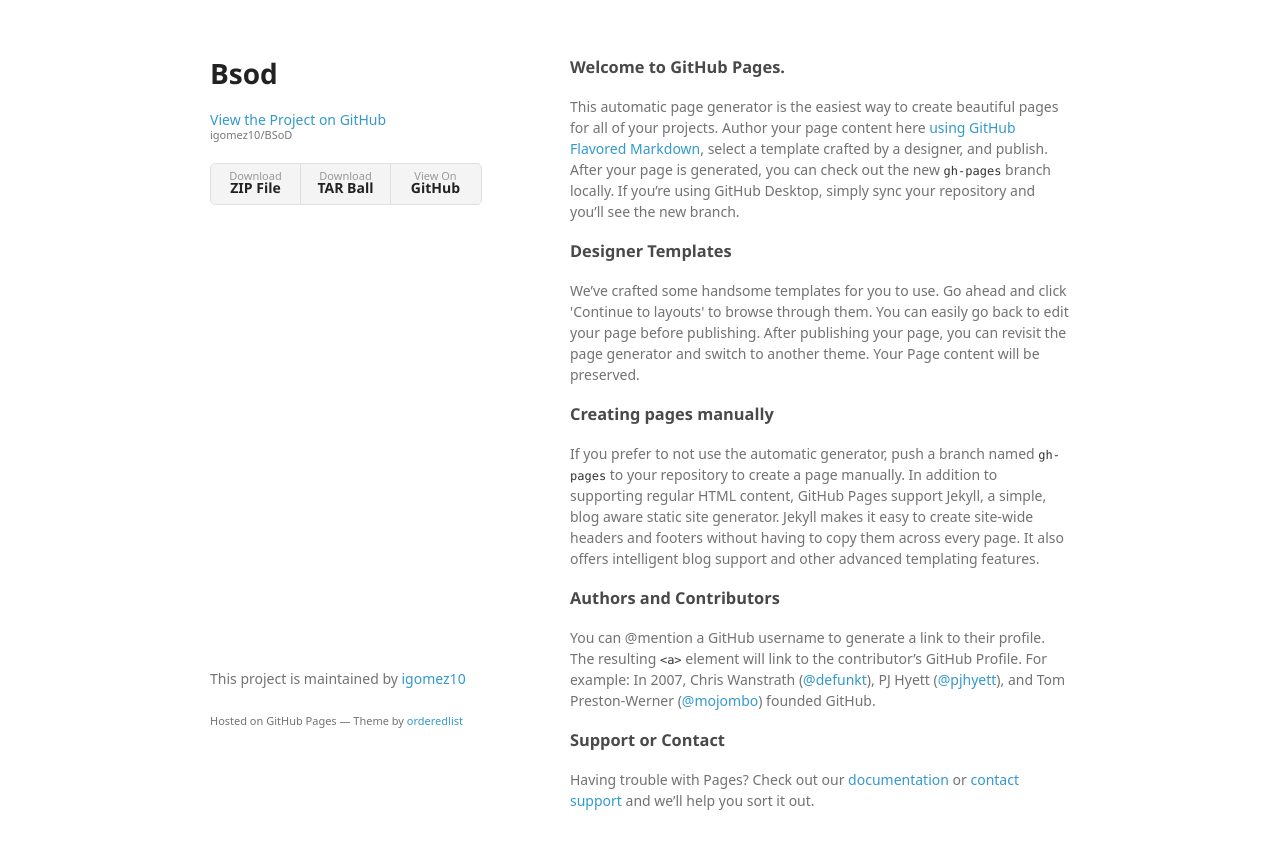
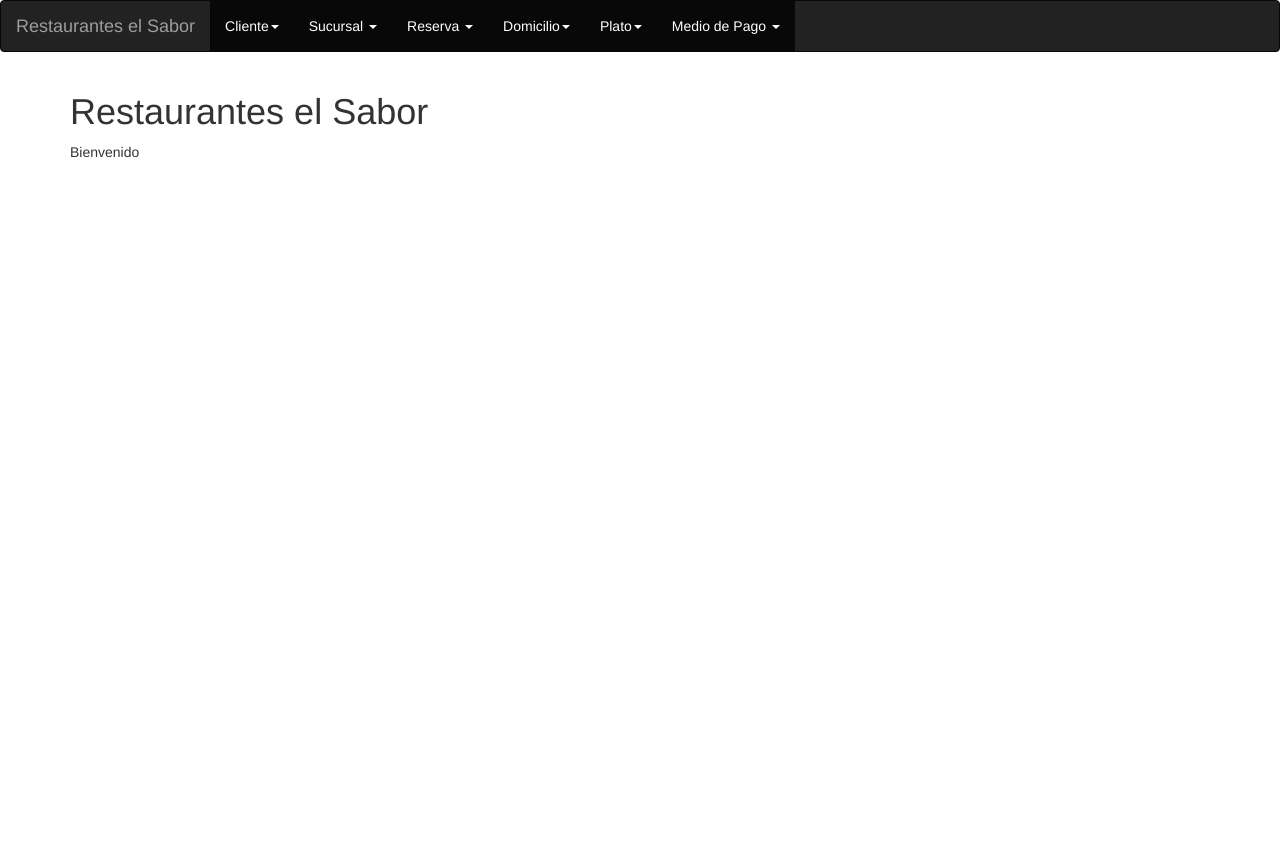
Before and after one commit to igomez10/prueba, a website: page index.html in a window 1280 px wide. After the commit the page ends 800 px from the top, so only its background shows below. Drawn offline with nearby package versions, Linux system fonts and the light colour scheme; some packages are replaced by stand-ins of ours; a web font is replaced by a local one.

Commit message:
prueba inicial gh.pages

```diff
--- a/index.html
+++ b/index.html
@@ -1,64 +1,118 @@
-<!doctype html>
-<html>
-  <head>
-    <meta charset="utf-8">
-    <meta http-equiv="X-UA-Compatible" content="chrome=1">
-    <title>Bsod by igomez10</title>
+<!DOCTYPE html>
+<html ng-app="mainApp">
+    <head>
 
-    <link rel="stylesheet" href="stylesheets/styles.css">
-    <link rel="stylesheet" href="stylesheets/github-light.css">
-    <meta name="viewport" content="width=device-width">
-    <!--[if lt IE 9]>
-    <script src="//html5shiv.googlecode.com/svn/trunk/html5.js"></script>
-    <![endif]-->
-  </head>
-  <body>
-    <div class="wrapper">
-      <header>
-        <h1>Bsod</h1>
-        <p></p>
+        <meta charset="utf-8">
+        <meta http-equiv="X-UA-Compatible" content="IE=edge">
+        <meta name="viewport" content="width=device-width, initial-scale=1">
+        <!-- The above 3 meta tags *must* come first in the head; any other head content must come *after* these tags -->
+        <title>Restaurantes El Sabor</title>
+        <meta http-equiv="Content-Type" content="text/html; charset=UTF-8">
+        <!--Librerias de Angular, Bootstrap y JQuery-->
+        <link rel="stylesheet" href="bower_components/bootstrap/dist/css/bootstrap.css" />
 
-        <p class="view"><a href="https://github.com/igomez10/BSoD">View the Project on GitHub <small>igomez10/BSoD</small></a></p>
+        <script src="bower_components/jquery/dist/jquery.js"></script>
+        <script src="bower_components/angular/angular.js"></script>
+        <script src="bower_components/bootstrap/dist/js/bootstrap.js"></script>
+
+        <script src="bower_components/angular-messages/angular-messages.js"></script>
+        <script src="bower_components/angular-ui-router/release/angular-ui-router.js"></script>
 
 
-        <ul>
-          <li><a href="https://github.com/igomez10/BSoD/zipball/master">Download <strong>ZIP File</strong></a></li>
-          <li><a href="https://github.com/igomez10/BSoD/tarball/master">Download <strong>TAR Ball</strong></a></li>
-          <li><a href="https://github.com/igomez10/BSoD">View On <strong>GitHub</strong></a></li>
-        </ul>
-      </header>
-      <section>
-        <h3>
-<a id="welcome-to-github-pages" class="anchor" href="#welcome-to-github-pages" aria-hidden="true"><span aria-hidden="true" class="octicon octicon-link"></span></a>Welcome to GitHub Pages.</h3>
+        <!-- Main App-->
+        <script type="text/javascript" src="src/modules/app.js"></script>
 
-<p>This automatic page generator is the easiest way to create beautiful pages for all of your projects. Author your page content here <a href="https://guides.github.com/features/mastering-markdown/">using GitHub Flavored Markdown</a>, select a template crafted by a designer, and publish. After your page is generated, you can check out the new <code>gh-pages</code> branch locally. If you’re using GitHub Desktop, simply sync your repository and you’ll see the new branch.</p>
+        <!-- App Scripts-->
+            <!--Plato-->
+        <script src="src/modules/plato/plato.mod.js" type="text/javascript"></script>
+        <script src="src/modules/plato/plato.ctrl.js" type="text/javascript"></script>
+        <!-- Domicilios-->
+        <script src="src/modules/domicilios/domicilios.mod.js" type="text/javascript"></script>
+        <script src="src/modules/domicilios/domicilios.ctrl.js" type="text/javascript"></script>
+        <!--Medio de pago-->
+        <script src="src/modules/medio/medio.mod.js" type="text/javascript"></script>
+        <script src="src/modules/medio/medio.ctrl.js" type="text/javascript"></script>
 
-<h3>
-<a id="designer-templates" class="anchor" href="#designer-templates" aria-hidden="true"><span aria-hidden="true" class="octicon octicon-link"></span></a>Designer Templates</h3>
+        <!--Sucursal-->
 
-<p>We’ve crafted some handsome templates for you to use. Go ahead and click 'Continue to layouts' to browse through them. You can easily go back to edit your page before publishing. After publishing your page, you can revisit the page generator and switch to another theme. Your Page content will be preserved.</p>
+        <script src="src/modules/sucursal/sucursal.mod.js" type="text/javascript"></script>
+        <script src="src/modules/sucursal/sucursal.ctrl.js" type="text/javascript"></script>
 
-<h3>
-<a id="creating-pages-manually" class="anchor" href="#creating-pages-manually" aria-hidden="true"><span aria-hidden="true" class="octicon octicon-link"></span></a>Creating pages manually</h3>
+        <!--Clientes-->
 
-<p>If you prefer to not use the automatic generator, push a branch named <code>gh-pages</code> to your repository to create a page manually. In addition to supporting regular HTML content, GitHub Pages support Jekyll, a simple, blog aware static site generator. Jekyll makes it easy to create site-wide headers and footers without having to copy them across every page. It also offers intelligent blog support and other advanced templating features.</p>
+        <script src="src/modules/cliente/cliente.mod.js" type="text/javascript"></script>
+        <script src="src/modules/cliente/cliente.ctrl.js" type="text/javascript"></script>
 
-<h3>
-<a id="authors-and-contributors" class="anchor" href="#authors-and-contributors" aria-hidden="true"><span aria-hidden="true" class="octicon octicon-link"></span></a>Authors and Contributors</h3>
 
-<p>You can @mention a GitHub username to generate a link to their profile. The resulting <code>&lt;a&gt;</code> element will link to the contributor’s GitHub Profile. For example: In 2007, Chris Wanstrath (<a href="https://github.com/defunkt" class="user-mention">@defunkt</a>), PJ Hyett (<a href="https://github.com/pjhyett" class="user-mention">@pjhyett</a>), and Tom Preston-Werner (<a href="https://github.com/mojombo" class="user-mention">@mojombo</a>) founded GitHub.</p>
+        <!--Reserva-->
 
-<h3>
-<a id="support-or-contact" class="anchor" href="#support-or-contact" aria-hidden="true"><span aria-hidden="true" class="octicon octicon-link"></span></a>Support or Contact</h3>
+        <script src="src/modules/reservas/reserva.mod.js" type="text/javascript"></script>
+        <script src="src/modules/reservas/reserva.ctrl.js" type="text/javascript"></script>
+    </head>
+ <body>
 
-<p>Having trouble with Pages? Check out our <a href="https://help.github.com/pages">documentation</a> or <a href="https://github.com/contact">contact support</a> and we’ll help you sort it out.</p>
-      </section>
-      <footer>
-        <p>This project is maintained by <a href="https://github.com/igomez10">igomez10</a></p>
-        <p><small>Hosted on GitHub Pages &mdash; Theme by <a href="https://github.com/orderedlist">orderedlist</a></small></p>
-      </footer>
+
+<nav class="navbar navbar-inverse">
+  <div class="container-fluid">
+    <div class="navbar-header">
+      <a class="navbar-brand" href="#">Restaurantes el Sabor</a>
     </div>
-    <script src="javascripts/scale.fix.js"></script>
+    <ul class="nav navbar-nav">
 
-  </body>
+        <!--Llamados-->
+        <!--cliente-->
+         <li class="active dropdown"><a class="dropdown-toggle" data-toggle="dropdown">Cliente<span class="caret"></span></a>
+            <ul class="dropdown-menu">
+                <li><a ui-sref="clienteCreate">Agregar</a></li>
+                <li><a ui-sref="clienteList">Listar</a></li>
+            </ul>
+      </li>
+
+      <!--sucursal-->
+      <li class="active dropdown"><a class="dropdown-toggle" data-toggle="dropdown">Sucursal <span class="caret"></span></a>
+       <ul class="dropdown-menu">
+                <li><a ui-sref="sucursalCreate">Agregar</a></li>
+                <li><a ui-sref="sucursalList">Listar</a></li>
+            </ul></li>
+
+      <!--reserva-->
+      <li class="active dropdown"><a class="dropdown-toggle" data-toggle="dropdown">Reserva <span class="caret"></span></a>
+       <ul class="dropdown-menu">
+                <li><a ui-sref="reservaCreate">Agregar</a></li>
+                <li><a ui-sref="reservaList">Listar</a></li>
+            </ul></li>
+
+        <!--domicilio-->
+       <li class="active dropdown"><a class="dropdown-toggle" data-toggle="dropdown">Domicilio<span class="caret"></span></a>
+       <ul class="dropdown-menu">
+                <li><a ui-sref="domiciliosCreate">Agregar</a></li>
+                <li><a ui-sref="domiciliosList">Listar</a></li>
+            </ul></li>
+
+       <!--plato-->
+      <li class="active dropdown"><a class="dropdown-toggle" data-toggle="dropdown">Plato<span class="caret"></span></a>
+       <ul class="dropdown-menu">
+                <li><a ui-sref="platoCreate">Agregar</a></li>
+                <li><a ui-sref="platoList">Listar</a></li>
+            </ul></li>
+
+      <!--medio de pago-->
+      <li class="active dropdown"><a class="dropdown-toggle" data-toggle="dropdown">Medio de Pago <span class="caret"></span></a>
+       <ul class="dropdown-menu">
+                <li><a ui-sref="medioCreate">Agregar</a></li>
+                <li><a ui-sref="medioList">Listar</a></li>
+            </ul></li>
+    </ul>
+  </div>
+</nav>
+
+      <div ui-view="mainView">
+          <div class="container"><h1>Restaurantes el Sabor</h1>
+              <p1>Bienvenido</p1>
+      </div>
+
+      </div>
+
+
+ </body>
 </html>
```
Also changed, not shown: src/main/webapp/index.html (deleted, +0 -118 lines).
